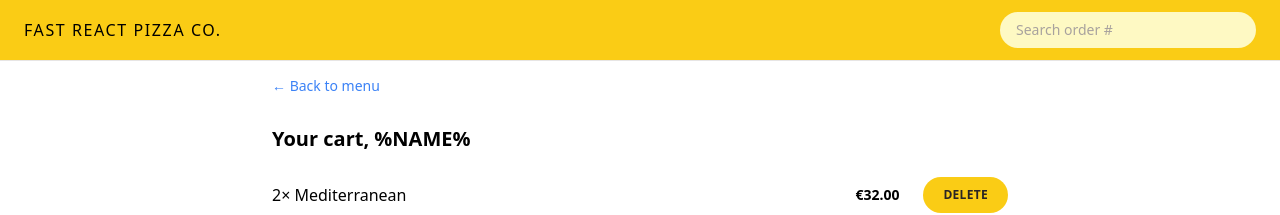
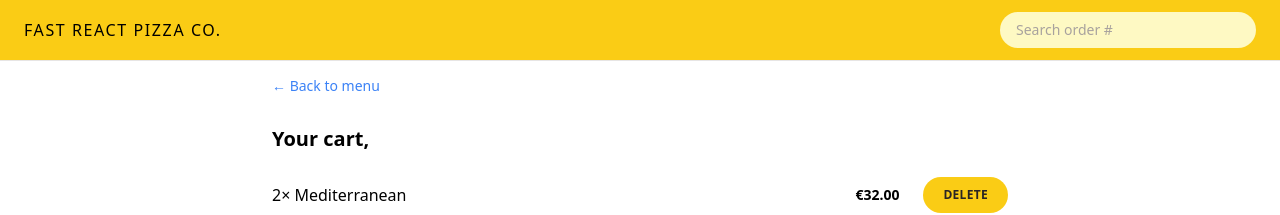
Before and after one commit to masoudjaliliaziz/reactRoter-dataLoading-project, a React (Vite) app: page /cart in a window 1280 px wide. Shown: the top 215 px of the page. Built offline with nearby package versions, Linux system fonts and the light colour scheme.

Commit message:
finish the state management of user with redux

```diff
--- a/src/features/cart/Cart.jsx
+++ b/src/features/cart/Cart.jsx
@@ -1,26 +1,27 @@
-import { Link } from 'react-router-dom';
-import LinkButton from '../../ui/LinkButton';
-import Button from '../../ui/Button';
-import CartItem from './CartItem';
+import { Link } from "react-router-dom";
+import LinkButton from "../../ui/LinkButton";
+import Button from "../../ui/Button";
+import CartItem from "./CartItem";
+import { useSelector } from "react-redux";
 
 const fakeCart = [
   {
     pizzaId: 12,
-    name: 'Mediterranean',
+    name: "Mediterranean",
     quantity: 2,
     unitPrice: 16,
     totalPrice: 32,
   },
   {
     pizzaId: 6,
-    name: 'Vegetale',
+    name: "Vegetale",
     quantity: 1,
     unitPrice: 13,
     totalPrice: 13,
   },
   {
     pizzaId: 11,
-    name: 'Spinach and Mushroom',
+    name: "Spinach and Mushroom",
     quantity: 1,
     unitPrice: 15,
     totalPrice: 15,
@@ -28,13 +29,14 @@
 ];
 
 function Cart() {
+  const userName = useSelector((state) => state.user.username);
   const cart = fakeCart;
 
   return (
     <div className="px-4 py-3">
       <LinkButton to="/menu">&larr; Back to menu</LinkButton>
 
-      <h2 className="mt-7 text-xl font-semibold">Your cart, %NAME%</h2>
+      <h2 className="mt-7 text-xl font-semibold">Your cart, {userName}</h2>
 
       <ul className="mt-3 divide-y divide-stone-200 border-b">
         {cart.map((item) => (
--- a/src/features/order/CreateOrder.jsx
+++ b/src/features/order/CreateOrder.jsx
@@ -2,6 +2,7 @@
 import { Form, redirect, useActionData, useNavigation } from "react-router-dom";
 import { createOrder } from "../../services/apiRestaurant";
 import Button from "../../ui/Button";
+import { useSelector } from "react-redux";
 
 // https://uibakery.io/regex-library/phone-number
 const isValidPhone = (str) =>
@@ -34,6 +35,7 @@
 ];
 
 function CreateOrder() {
+  const userName = useSelector((state) => state.user.username);
   const navigation = useNavigation();
   const isSubmitting = navigation.state === "submitting";
 
@@ -50,7 +52,13 @@
       <Form method="POST">
         <div className="mb-5 flex flex-col gap-2 sm:flex-row sm:items-center">
           <label className="sm:basis-40">First Name</label>
-          <input className="input grow" type="text" name="customer" required />
+          <input
+            className="input grow"
+            type="text"
+            name="customer"
+            defaultValue={userName}
+            required
+          />
         </div>
 
         <div className="mb-5 flex flex-col gap-2 sm:flex-row sm:items-center">
--- a/src/features/user/CreateUser.jsx
+++ b/src/features/user/CreateUser.jsx
@@ -1,11 +1,19 @@
-import { useState } from 'react';
-import Button from '../../ui/Button';
+import { useState } from "react";
+import Button from "../../ui/Button";
+import { useDispatch } from "react-redux";
+import { updateName } from "./userSlice";
+import { useNavigate } from "react-router-dom";
 
 function CreateUser() {
-  const [username, setUsername] = useState('');
-
+  const [username, setUsername] = useState("");
+  const dispatch = useDispatch();
+  const navigate = useNavigate();
   function handleSubmit(e) {
     e.preventDefault();
+
+    if (!username) return;
+    dispatch(updateName(username));
+    navigate("/menu");
   }
 
   return (
@@ -22,7 +30,7 @@
         className="input mb-8 w-72"
       />
 
-      {username !== '' && (
+      {username !== "" && (
         <div>
           <Button type="primary">Start ordering</Button>
         </div>
--- a/src/ui/Home.jsx
+++ b/src/ui/Home.jsx
@@ -1,6 +1,9 @@
-import CreateUser from '../features/user/CreateUser';
+import { useSelector } from "react-redux";
+import CreateUser from "../features/user/CreateUser";
+import Button from "./Button";
 
 function Home() {
+  const userName = useSelector((state) => state.user.username);
   return (
     <div className="my-10 px-4 text-center sm:my-16">
       <h1 className="mb-8  text-xl font-semibold md:text-3xl">
@@ -11,7 +14,13 @@
         </span>
       </h1>
 
-      <CreateUser />
+      {userName === "" ? (
+        <CreateUser />
+      ) : (
+        <Button to={"/menu"} type="primary">
+          Continue ordering , {userName}
+        </Button>
+      )}
     </div>
   );
 }
```
